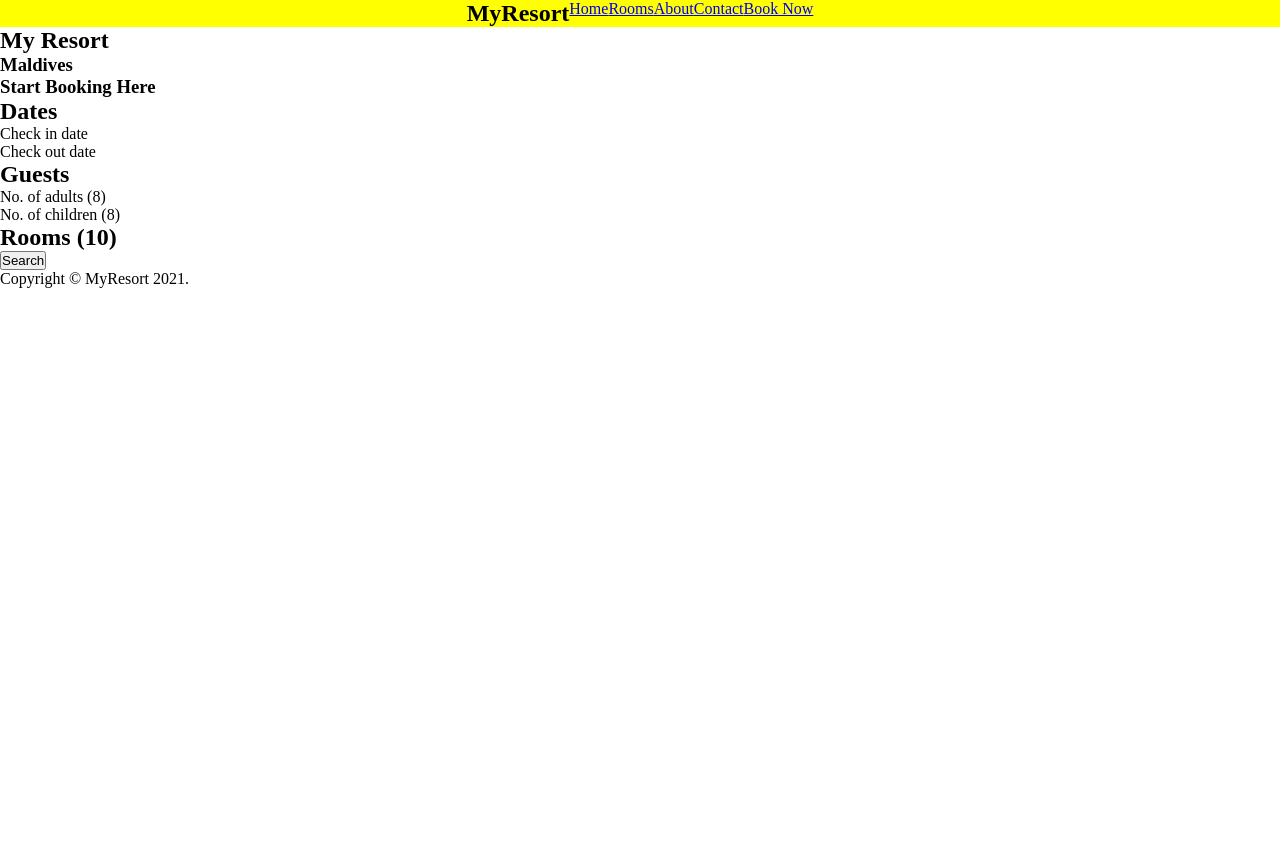
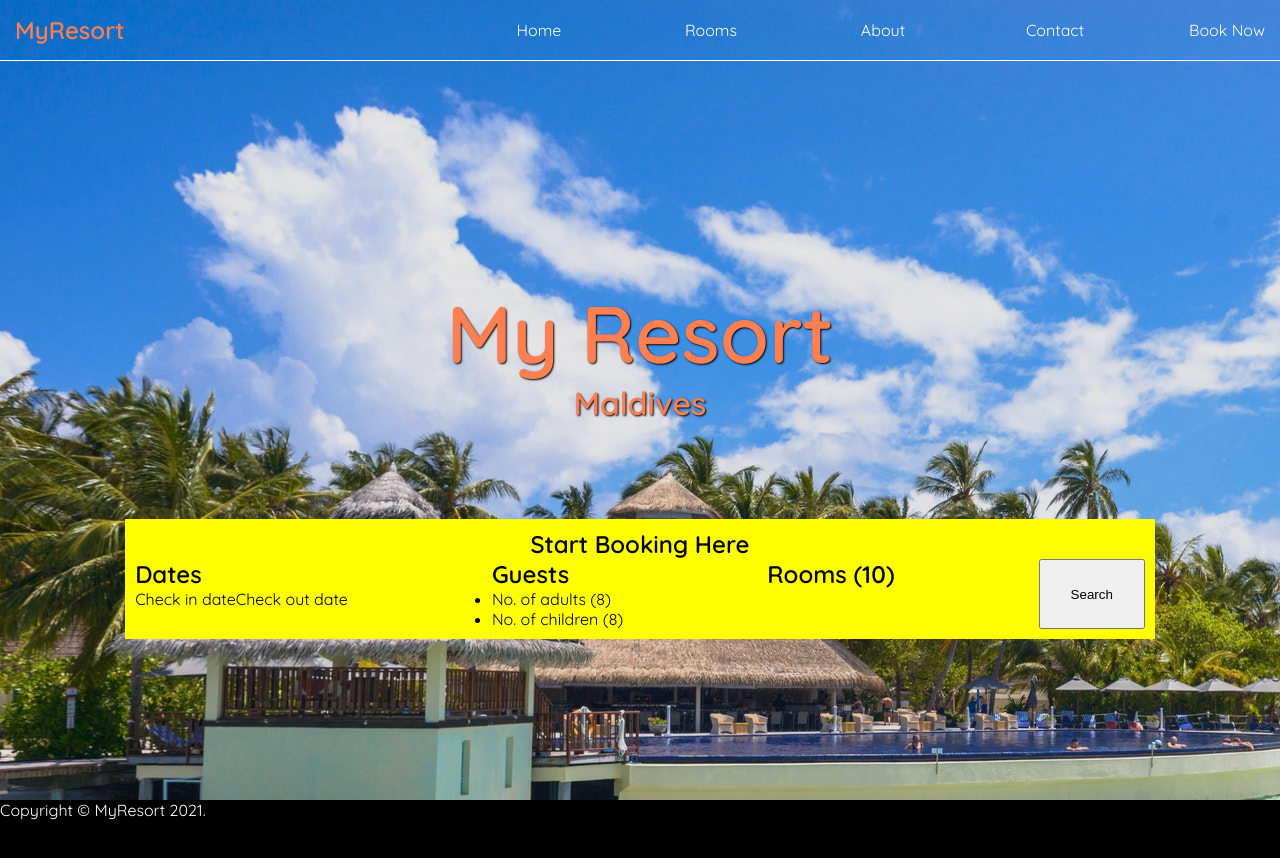
Before and after one commit to ginohagad/myresort, a React (Create React App) app: page / in a window 1280 px wide. Shown: the top 858 px of the page. Before the commit the page ends 800 px from the top, so only its background shows below. Built offline with nearby package versions, Linux system fonts and the light colour scheme.

Commit message:
Done with the draft of Welcome section.

```diff
--- a/package.json
+++ b/package.json
@@ -6,6 +6,7 @@
     "@testing-library/jest-dom": "^5.11.9",
     "@testing-library/react": "^11.2.3",
     "@testing-library/user-event": "^12.6.0",
+    "node-sass": "^4.14.1",
     "react": "^17.0.1",
     "react-dom": "^17.0.1",
     "react-scripts": "4.0.1",
--- a/src/App.css
+++ /dev/null
@@ -1,20 +0,0 @@
-* {
-  margin: 0;
-  padding: 0;
-  box-sizing: border-box;
-}
-
-.navbar {
-  background-color: yellow; /* temporary background */
-  display: flex;
-  align-items: flex-start;
-  justify-content: center;
-}
-
-.navbar ul {
-  display: flex;
-}
-
-.navbar ul li {
-  list-style-type: none;
-}
--- a/src/App.js
+++ b/src/App.js
@@ -2,7 +2,7 @@ import { Component } from 'react';
 import Navbar from './components/Navbar';
 import Main from './components/Main';
 import Footer from './components/Footer';
-import './App.css';
+import './App.scss';
 
 class App extends Component {
 
--- /dev/null
+++ b/src/App.scss
@@ -0,0 +1,111 @@
+@import url('https://fonts.googleapis.com/css2?family=Quicksand:wght@400;600&display=swap');
+
+/* Variables */
+$coral: #FF7F50;
+
+* {
+  margin: 0;
+  padding: 0;
+  box-sizing: border-box;
+}
+
+body {
+  background-color: #000;
+  color: #fff;
+  font-family: 'Quicksand', sans-serif;
+}
+
+.main {
+  background-image: url('assets/resort01.jpg');
+  height: 100vh;
+}
+
+.tint {
+  background-color: rgba(0,0,0,0.1);
+  height: 100vh;
+}
+
+.navbar {
+  padding: 15px;
+  background-color: transparent;
+  display: flex;
+  align-items: center;
+  justify-content: space-between;
+  border-bottom: 1.5px solid #fff;
+
+  #logo {
+    color: coral;
+  }
+
+  ul {
+    display: grid;
+    margin-left: auto; /* align ul to right */
+    grid-template-columns: repeat(5, 1fr);
+    justify-items: center;
+    align-items: center;
+    grid-gap: 6em;
+
+    li {
+      list-style-type: none;
+
+      a {
+        text-decoration: none;
+        color: #fff;
+      }
+    }
+  }
+}
+
+
+.nav-items {
+  display: flex;
+}
+
+.welcome {
+  height: 100vh;
+  display: flex;
+  justify-content: center;
+  align-items: center;
+  flex-direction: column;
+
+  #resort-name {
+    font-size: 5em;
+  }
+
+  #resort-loc {
+    font-size: 2em;
+  }
+
+  .welcome-texts {
+    color: coral;
+    text-shadow: 1px 1px 2px #000;
+  }
+}
+
+.bookmenu {
+  margin-top: 6em;
+  padding: 10px;
+  background-color: yellow; /* Temporary bg color */
+  color: #000;
+
+  h3 {
+    text-align: center;
+    font-size: 1.5em;
+  }
+
+  .book-items {
+    display: flex;
+    gap: 9em;
+  }
+
+  .bm-dates {
+    li {
+      display: inline-block;
+    }
+  }
+
+  .search {
+    padding: 0 30px;
+  }
+
+}
--- a/src/components/BookMenu.js
+++ b/src/components/BookMenu.js
@@ -4,6 +4,7 @@ const BookMenu = () => {
   return (
     <div className="bookmenu">
       <h3>Start Booking Here</h3>
+      <div className="book-items">
         <div className="bm-dates">
           <h2>Dates</h2>
           <ul>
@@ -23,6 +24,7 @@ const BookMenu = () => {
         </div>
         <button className="search">Search</button>
       </div>
+    </div>
   )
 }
 
--- a/src/components/Navbar.js
+++ b/src/components/Navbar.js
@@ -3,7 +3,7 @@ const Navbar = () => {
 
   return (
     <nav className="navbar">
-      <h2 className="nav-items">MyResort</h2>
+      <h2 id="logo" className="nav-items">MyResort</h2>
       <ul className="nav-items">
         <li><a href="#home">Home</a></li>
         <li><a href="#rooms">Rooms</a></li>
--- a/src/components/Welcome.js
+++ b/src/components/Welcome.js
@@ -4,8 +4,8 @@ const Welcome = () => {
 
   return (
     <section className="welcome">
-      <h1>My Resort</h1>
-      <h3>Maldives</h3>
+      <h1 id="resort-name" className="welcome-texts">My Resort</h1>
+      <h3 id="resort-loc" className="welcome-texts">Maldives</h3>
       <BookMenu/>
     </section>
   );
```
Also changed, not shown: 2 other files (tests, documents, lock files or other folders). Lines whose indentation alone changed are shown as unchanged.
